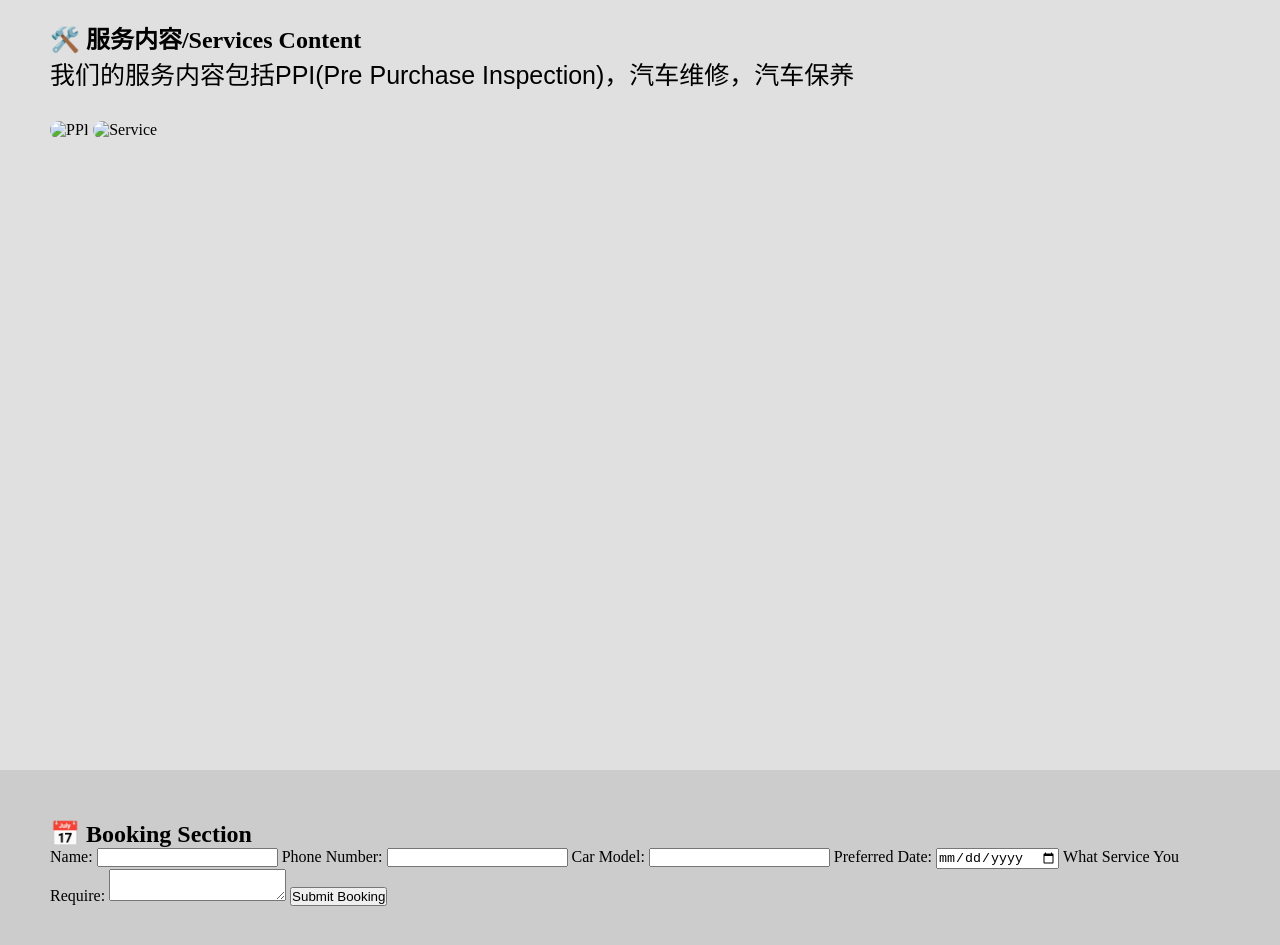
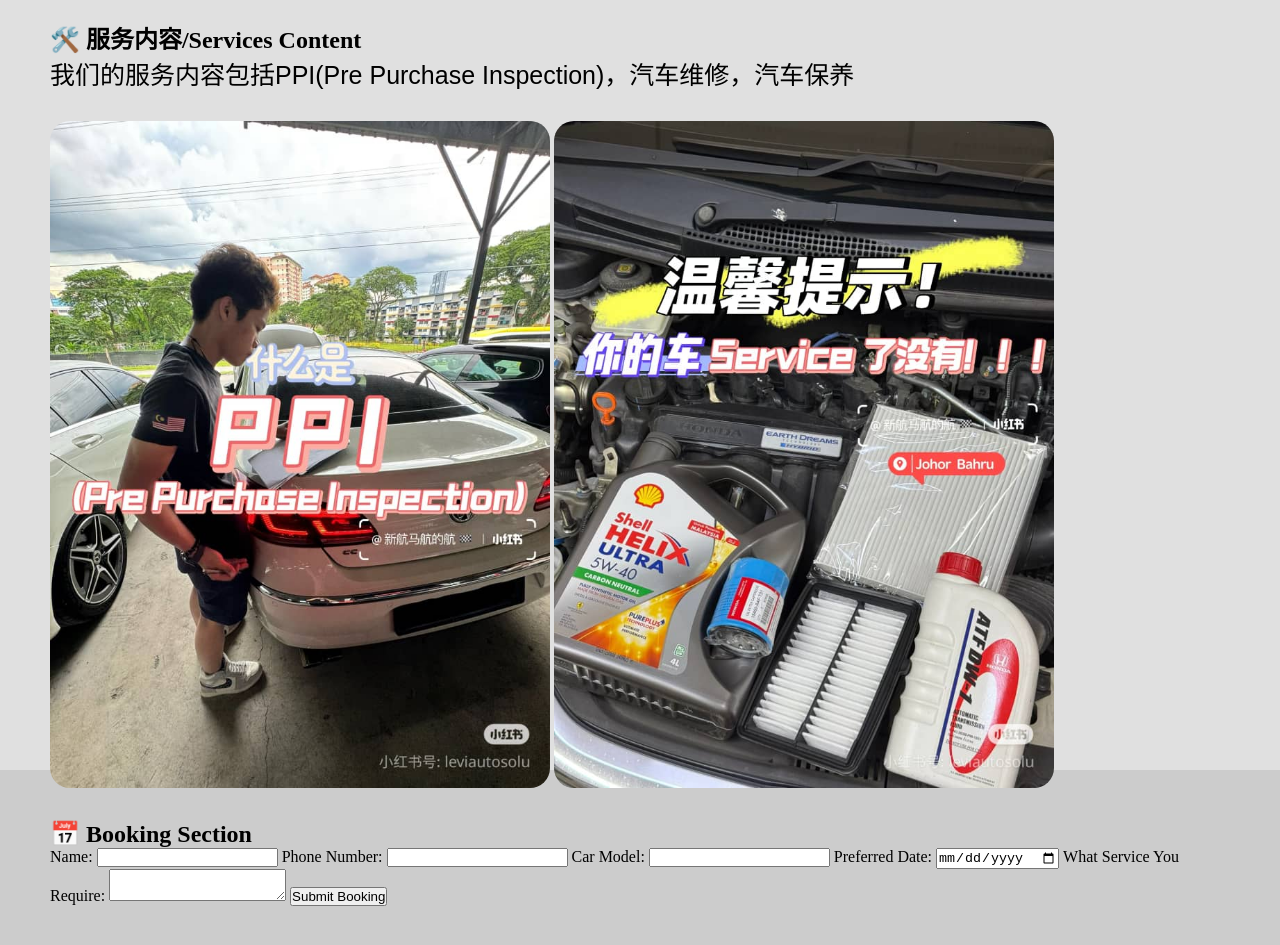
Before and after one commit to parasyte21/Levi-Automotive-Solution, a plain HTML site: page index.html in a window 1280 px wide. Shown: the part 1020-1965 px from the top of the page. Drawn offline with Linux system fonts and the light colour scheme.

Commit message:
更新内容

```diff
--- a/index.html
+++ b/index.html
@@ -60,8 +60,8 @@
     <section class="Services" style="height: 100vh; padding: 50px; background: #e0e0e0;">
         <h1>🛠️ 服务内容/Services Content</h1>
         <p>我们的服务内容包括PPI(Pre Purchase Inspection)，汽车维修，汽车保养</p>
-        <img class="ppi-photo" src="/Testing/ppi.jpg" alt="PPI">
-        <img class="service-photo" src="/Testing/service.jpg" alt="Service">
+        <img class="ppi-photo" src="ppi.jpg" alt="PPI">
+        <img class="service-photo" src="service.jpg" alt="Service">
     </section>
 
     <section id="Booking" style="height: 100vh; padding: 50px; background: #ccc;">
```
